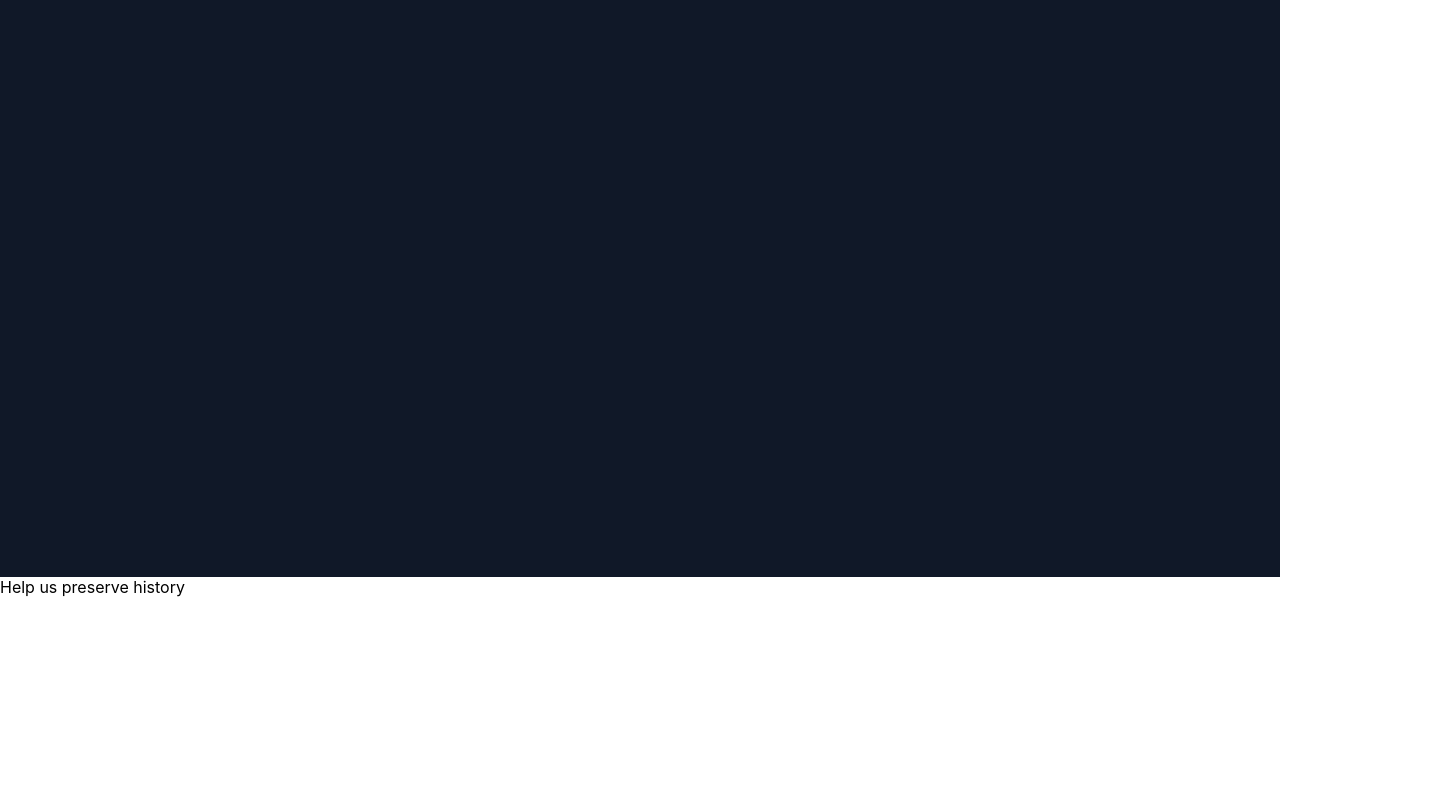
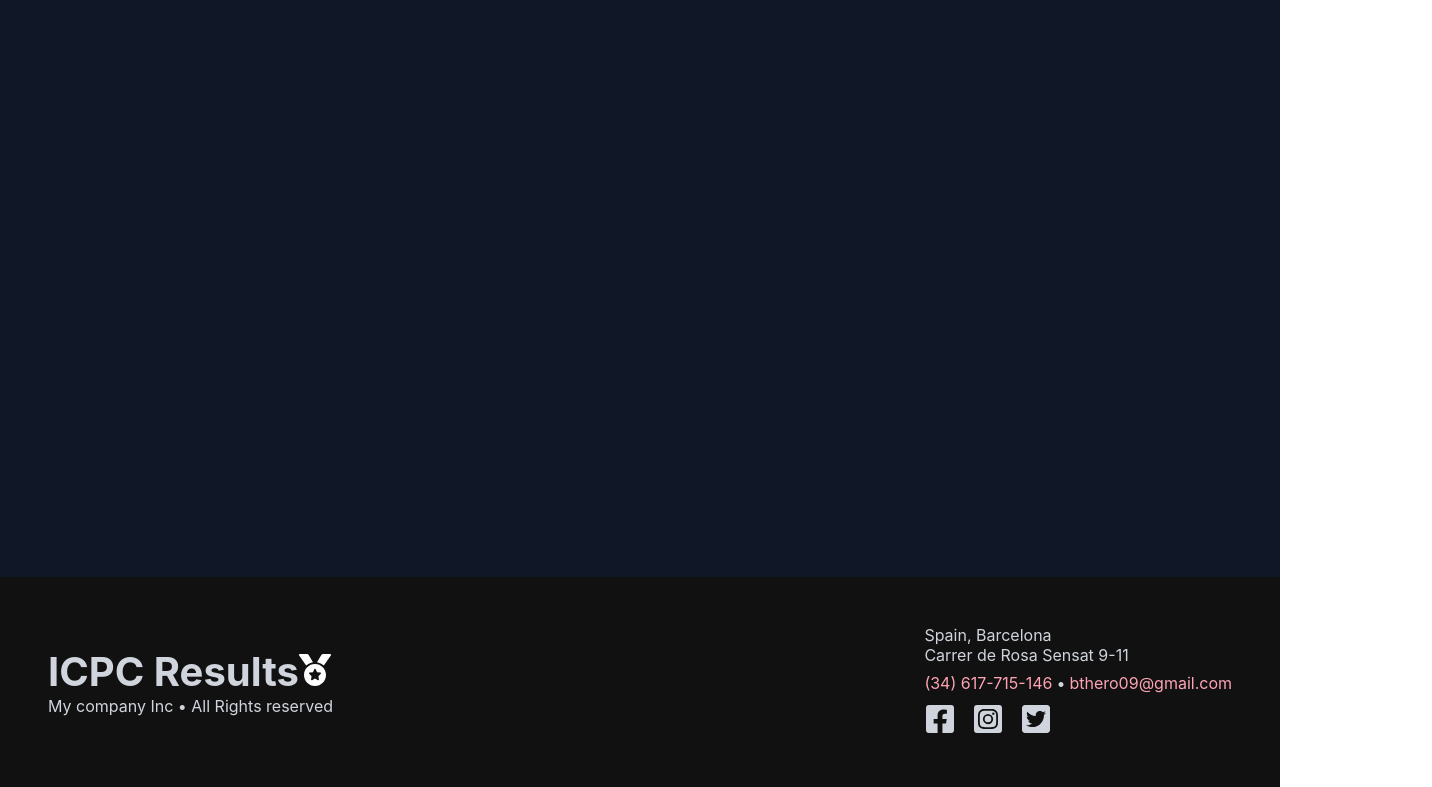
Before and after one commit to BThero/m4-final-project, a React (Create React App) app: page / in a window 1280 px wide. Shown: the part 928-1715 px from the top of the page, 1432 px wide, since content can reach past the window. Before the commit the page ends 1653 px from the top, so only its background shows below. Built offline with nearby package versions, Linux system fonts and the light colour scheme.

Commit message:
add footer

```diff
--- a/src/App.tsx
+++ b/src/App.tsx
@@ -6,7 +6,7 @@ import Header from './components/Header';
 import Footer from './components/Footer';
 
 const StyledApp = styled.div`
-  /* overflow: hidden; */
+  overflow: hidden;
 `
 
 export default function App() : JSX.Element {
--- a/src/components/Carousel.tsx
+++ b/src/components/Carousel.tsx
@@ -4,6 +4,7 @@ import Slide from "./Slide"
 import { SlideProps } from "./types"
 import { FaChevronLeft, FaChevronRight } from "react-icons/fa"
 import { gsap, Power4 } from "gsap"
+import getData from './CarouselData'
 
 const StyledCarousel = styled.section`
   background-color: var(--color-gray-700);
@@ -49,47 +50,20 @@ const StyledSlideshow = styled.div`
 `
 
 export default function Carousel() : JSX.Element {
-  const [list] = useState<SlideProps[]>([
-    {
-      imageUrl: "/assets/2016-winners.jpeg",
-      heading: "Finals 2016",
-      description: "May 15-20, Phuket"
-    },
-    {
-      imageUrl: "/assets/2017-winners.jpeg",
-      heading: "Finals 2017",
-      description: "May 20-25, Rapid City"
-    },
-    {
-      imageUrl: "/assets/2018-winners.jpeg",
-      heading: "Finals 2018",
-      description: "April 15-20, Peking University"
-    },
-    {
-      imageUrl: "/assets/2019-winners.jpeg",
-      heading: "Finals 2019",
-      description: "March 31 - April 5, Porto"
-    },
-    {
-      imageUrl: "/assets/2020-winners.jpeg",
-      heading: "Finals 2020",
-      description: "October 1-5, Moscow (2021)"
-    }
-  ])
-
-  const listRefs : MutableRefObject<HTMLDivElement | null>[] = [
+  const [list] = useState<SlideProps[]>(getData())
+  const [listRefs] = useState<MutableRefObject<HTMLDivElement | null>[]>([
     useRef<(HTMLDivElement | null)>(null),
     useRef<(HTMLDivElement | null)>(null),
     useRef<(HTMLDivElement | null)>(null),
     useRef<(HTMLDivElement | null)>(null),
     useRef<(HTMLDivElement | null)>(null)
-  ];
+  ])
 
   const buttonLeftRef = useRef<(HTMLButtonElement | null)>(null);
   const buttonRightRef = useRef<(HTMLButtonElement | null)>(null);
 
   const animationTiming : number = 1.5
-  let curIndex = 0
+  let curIndex : number = 0
   let slideshowTimer: NodeJS.Timeout | null = null
 
   useEffect(() => {
--- /dev/null
+++ b/src/components/CarouselData.tsx
@@ -0,0 +1,33 @@
+import { SlideProps } from "./types";
+
+const list : SlideProps[] = [
+  {
+    imageUrl: "/assets/2016-winners.jpeg",
+    heading: "Finals 2016",
+    description: "May 15-20, Phuket"
+  },
+  {
+    imageUrl: "/assets/2017-winners.jpeg",
+    heading: "Finals 2017",
+    description: "May 20-25, Rapid City"
+  },
+  {
+    imageUrl: "/assets/2018-winners.jpeg",
+    heading: "Finals 2018",
+    description: "April 15-20, Peking University"
+  },
+  {
+    imageUrl: "/assets/2019-winners.jpeg",
+    heading: "Finals 2019",
+    description: "March 31 - April 5, Porto"
+  },
+  {
+    imageUrl: "/assets/2020-winners.jpeg",
+    heading: "Finals 2020",
+    description: "October 1-5, Moscow (2021)"
+  }
+]
+
+export default function getData() : SlideProps[] {
+  return list;
+}
--- a/src/components/Footer.tsx
+++ b/src/components/Footer.tsx
@@ -1,13 +1,198 @@
 import styled from "styled-components";
+import { FaMedal, FaFacebookSquare, FaTwitterSquare, FaInstagramSquare } from "react-icons/fa";
+import { gsap } from "gsap";
+import { useEffect, useRef } from "react";
+import Link from "./Link";
+import ScrollTrigger from "gsap/ScrollTrigger";
 
 const StyledFooter = styled.footer`
+  background-color: var(--color-bg);
+  color: var(--color-gray-300);
+  padding: 3rem;
+  display: flex;
+  justify-content: space-between;
+  align-items: center;
+`
+
+const StyledWrapperLeft = styled.div`
 
 `
 
+const StyledLogoWrapper = styled.div`
+  position: relative;
+  width: 100%;
+  text-align: left;
+  background-color: var(--color-bg);
+
+  span {
+    font-size: 2.5rem;
+    font-weight: 700;
+  }
+`
+
+const StyledTopDiv = styled.div`
+  position: relative;
+  width: 25vw;
+  overflow: hidden;
+
+  hr {
+    position: absolute;
+    top: 50%;
+    left: 0;
+    width: 100%;
+    transform: translateY(-50%);
+    border-color: white;
+    background-color: white;
+  }
+`
+
+const StyledWrapperRight = styled.div`
+  .address {
+    margin-bottom: 0.5rem;
+  }
+`
+
+const StyledIconsWrapper = styled.div`
+  a {
+    color: var(--color-gray-300);
+  }
+
+  & svg {
+    margin-right: 1rem;
+    transform: scale(1.0);
+    transition: transform 0.25s linear;
+  }
+
+  & svg:hover {
+    transform: scale(1.2);
+    transition: transform 0.25s linear;
+    color: white;
+  }
+`
+
+const StyledAddress = styled.div`
+  margin-bottom: 0.5rem;
+`
+
+const StyledContact = styled.div`
+  margin-bottom: 0.5rem;
+  display: flex;
+
+  & > span {
+    margin: 0 0.25rem;
+    align-self: stretch;
+  }
+`
+
 export default function Footer() : JSX.Element {
+  const topDivRef = useRef<HTMLDivElement | null>(null)
+  const bottomDivRef = useRef<HTMLDivElement | null>(null)
+  const logoRef = useRef<HTMLDivElement | null>(null)
+  const addressRef = useRef<HTMLDivElement | null>(null)
+  const contactRef = useRef<HTMLDivElement | null>(null)
+  const iconsRef = useRef<HTMLDivElement | null>(null)
+
+  useEffect(() => {
+    setTimeout(() => {
+      gsap.registerPlugin(ScrollTrigger)
+
+      let tlLeft = gsap.timeline({
+        scrollTrigger: {
+          trigger: logoRef.current,
+          start: "bottom bottom"
+        }
+      })
+
+      let tlRight = gsap.timeline({
+        scrollTrigger: {
+          trigger: logoRef.current,
+          start: "bottom bottom"
+        }
+      })
+
+      let topWidth = (topDivRef.current as HTMLDivElement).clientWidth;
+
+      tlLeft.from(logoRef.current, {
+        x: topWidth,
+        duration: 2
+      })
+
+      tlLeft.from(bottomDivRef.current, {
+        y: 200,
+        opacity: 0,
+        duration: 1
+      })
+
+      tlRight.from(addressRef.current, {
+        x: 200,
+        opacity: 0,
+        duration: 1
+      })
+
+      tlRight.from(contactRef.current, {
+        x: 200,
+        opacity: 0,
+        duration: 1
+      })
+
+      tlRight.from(iconsRef.current, {
+        x: 200,
+        opacity: 0,
+        duration: 1
+      })
+    }, 1000)
+  }, [])
+
   return (
     <StyledFooter>
-      <p>Help us preserve history</p>
+      <StyledWrapperLeft>
+        <StyledTopDiv ref={topDivRef}>
+          <hr />
+          <StyledLogoWrapper ref={logoRef}>
+            <span>ICPC Results</span>
+            <FaMedal size="2rem" color="white" />
+          </StyledLogoWrapper>
+        </StyledTopDiv>
+        <div className="bottom" ref={bottomDivRef}>
+          <p>
+            My company Inc &bull; All Rights reserved
+          </p>
+        </div>
+      </StyledWrapperLeft>
+      <StyledWrapperRight>
+        <StyledAddress ref={addressRef}>
+          <p>Spain, Barcelona</p>
+          <p>Carrer de Rosa Sensat 9-11</p>
+        </StyledAddress>
+
+        <StyledContact ref={contactRef}>
+          <Link href="#">
+            <span>
+              (34) 617-715-146
+            </span>
+          </Link>
+          <span>&bull;</span>
+          <Link href="#">
+            <span>
+              bthero09@gmail.com
+            </span>
+          </Link>
+        </StyledContact>
+
+        <StyledIconsWrapper ref={iconsRef}>
+          <a href="https://www.facebook.com/">
+            <FaFacebookSquare size='2rem' />
+          </a>
+
+          <a href="https://www.instagram.com/">
+            <FaInstagramSquare size='2rem' />
+          </a>
+
+          <a href="https://twitter.com/">
+            <FaTwitterSquare size='2rem' />
+          </a>
+        </StyledIconsWrapper>
+      </StyledWrapperRight>
     </StyledFooter>
   )
 }
--- a/src/components/Header.tsx
+++ b/src/components/Header.tsx
@@ -4,10 +4,7 @@ import { useEffect, useRef } from "react";
 import { FaMedal } from "react-icons/fa";
 
 const StyledHeader = styled.header`
-  position: sticky;
-  top: 0;
-  z-index: 999;
-  background-color: var(--color-gray-900);
+  background-color: var(--color-bg);
   height: 4rem;
   display: flex;
   flex-direction: row;
@@ -26,7 +23,7 @@ const StyledFlag = styled.div`
   width: 100%;
   top: 50%;
   transform: translateY(-50%);
-  background-color: var(--color-gray-900);
+  background-color: var(--color-bg);
   z-index: 1;
 `
 
--- /dev/null
+++ b/src/components/Link.tsx
@@ -0,0 +1,85 @@
+import { ForwardedRef, forwardRef, useEffect, useRef } from "react"
+import styled from "styled-components"
+import { LinkProps } from "./types.d"
+import { gsap } from "gsap"
+
+const StyledLink = styled.a`
+  display: inline-block;
+  text-decoration: none;
+  color: var(--color-rose-300);
+
+  hr {
+    width: 20px;
+    visibility: hidden;
+    border-color: white;
+  }
+`
+
+const useForwardedRef = (ref : ForwardedRef<HTMLAnchorElement | null>) => {
+  const innerRef = useRef<HTMLAnchorElement | null>(null);
+
+  useEffect(() => {
+      if (!ref) return;
+
+      if (typeof ref === 'function') {
+        (ref as Function)(innerRef.current);
+      } else {
+        ref.current = innerRef.current;
+      }
+    });
+
+  return innerRef;
+}
+
+const Link = forwardRef<HTMLAnchorElement | null, LinkProps>((props, ref) => {
+  let linkUnderlineRef = useRef<(HTMLHRElement | null)>(null)
+  const linkRef = useForwardedRef(ref)
+
+  useEffect(() => {
+    console.log(linkRef)
+    let linkElement = linkRef.current as HTMLAnchorElement
+
+    if (linkRef && linkElement) {
+      console.log('lololol ' + props.offset)
+
+      linkElement.addEventListener('mouseenter', () => {
+        let linkWidth = linkElement.clientWidth
+
+        if (props.offset) {
+          gsap.to(linkElement, {
+            x: props.offset
+          })
+        }
+
+        gsap.fromTo(linkUnderlineRef.current, {
+          visibility: 'hidden',
+          x: 0,
+          opacity: 1,
+          duration: 1
+        }, {
+          visibility: 'visible',
+          x: linkWidth - 20,
+          opacity: 0,
+          duration: 1
+        })
+      })
+
+      if (props.offset) {
+        linkElement.addEventListener('mouseleave', () => {
+          gsap.to(linkElement, {
+            x: 0
+          })
+        })
+      }
+    }
+  }, [])
+
+  return (
+    <StyledLink href={props.href} ref={linkRef}>
+      {props.children}
+      <hr ref={linkUnderlineRef} />
+    </StyledLink>
+  )
+})
+
+export default Link
--- a/src/components/types.d.ts
+++ b/src/components/types.d.ts
@@ -5,3 +5,9 @@ export interface SlideProps {
   onmouseover?: string,
   onmouseout?: string
 }
+
+export interface LinkProps {
+  children: any,
+  href: string,
+  offset?: string
+}
--- a/src/css/colors.css
+++ b/src/css/colors.css
@@ -156,6 +156,7 @@
   --color-orange-800: #9c2a10;
   --color-orange-900: #7e2410;
   /* custom */
+  --color-bg: #111111;
 
   /* these colors are used in blurs.css */
   --color-blur-light: #ffffff99;
--- a/src/css/index.css
+++ b/src/css/index.css
@@ -25,7 +25,3 @@ code {
   font-family: source-code-pro, Menlo, Monaco, Consolas, "Courier New",
     monospace;
 }
-
-body {
-  overflow: scroll;
-}
```
Also changed, not shown: src/components/Mission.tsx (+15 -44 lines).
